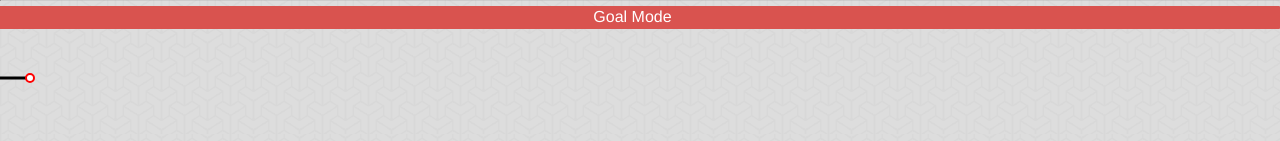
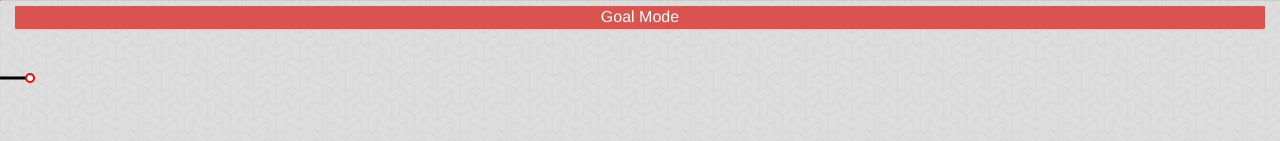
Before and after one commit to pdwood/Peirce-Logic, a Python web app: template appengine/templates/index.html in a window 1280 px wide. Shown: the part 659-800 px from the top of the page. Run offline with Jinja, Linux system fonts and the light colour scheme; the template is opened without the code that fills it: most values are stand-ins (such as "Sample title", 1, 10 or a date in 2020); some libraries are stand-ins or nearby versions.

Commit message:
fixed size issue

```diff
--- a/appengine/app.yaml
+++ b/appengine/app.yaml
@@ -1,4 +1,4 @@
-application: peirce-touch-test
+application: peirce-logic
 version: 1
 runtime: python27
 api_version: 1
--- a/appengine/templates/index.html
+++ b/appengine/templates/index.html
@@ -77,9 +77,7 @@
             </div>
             <div id="paper"></div>
             <div id="minimap"></div>
-            <div class="row">
-                <div class="col-sm-12" id="ModeLink" type="button"></div>
-            </div>
+            <div class="col-sm-12" id="ModeLink" type="button"></div>
             <div id="timeline"></div>
     </body>
 </html>
```
